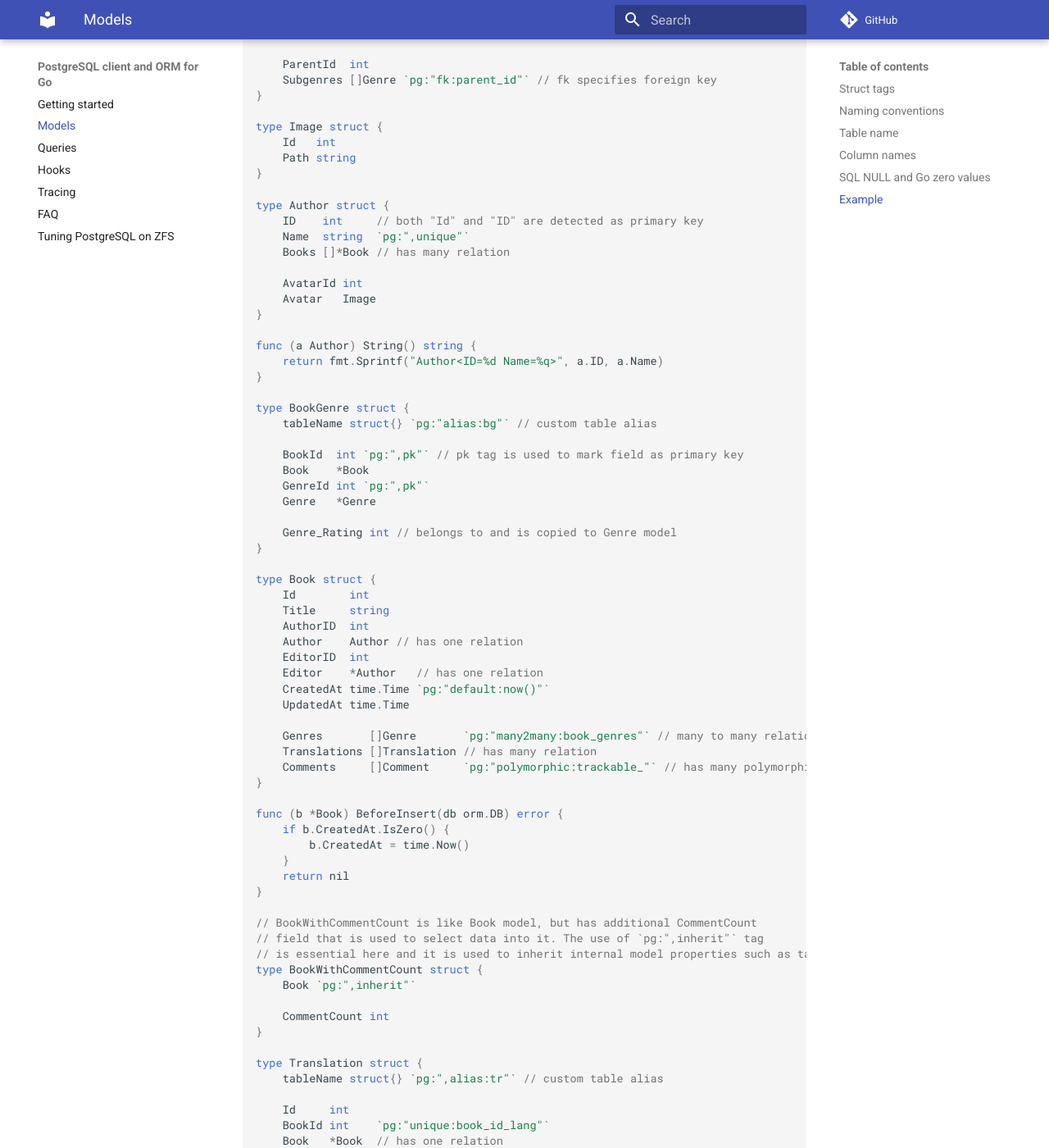
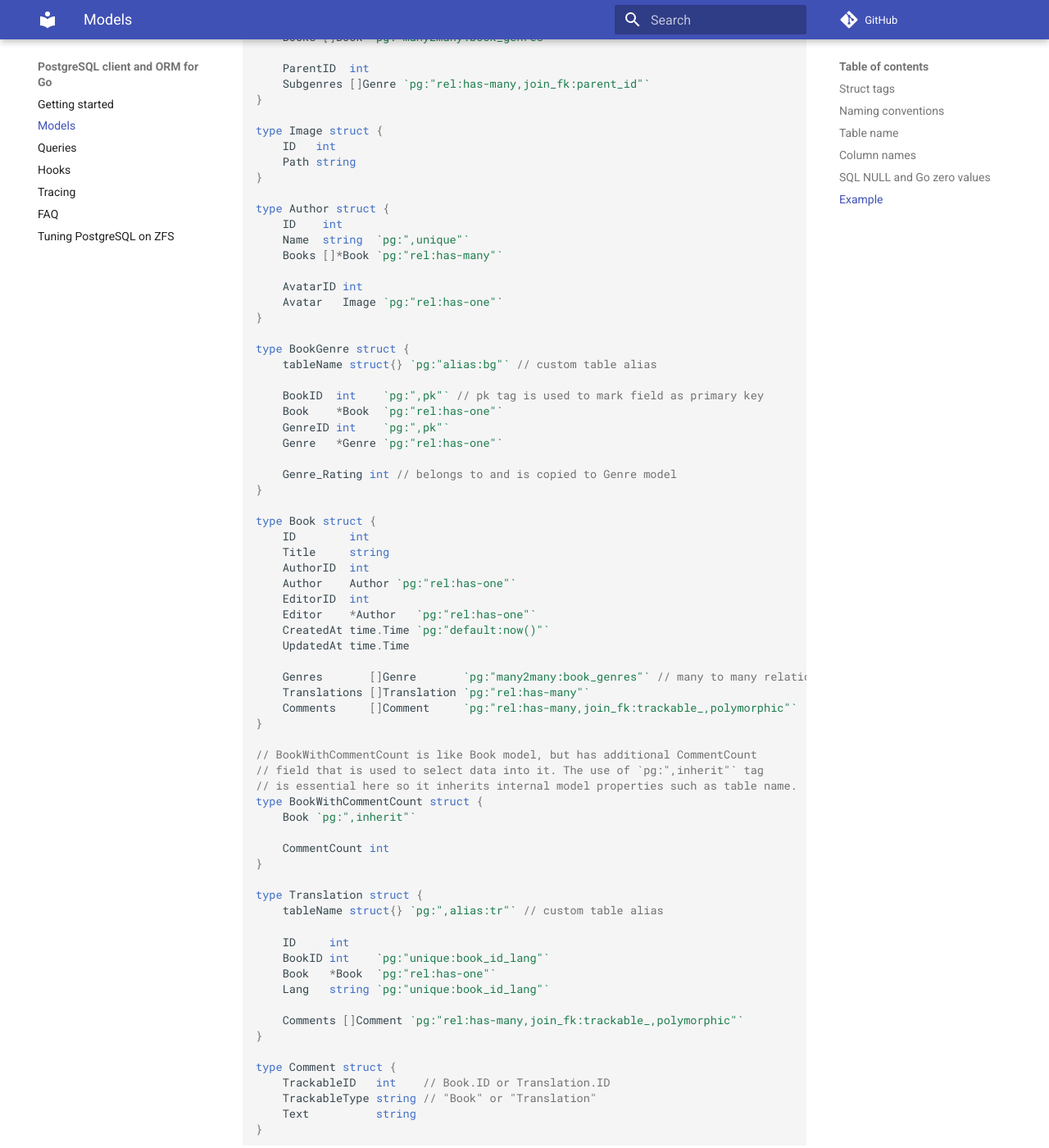
Before and after one commit to go-pg/docs, an MkDocs documentation site: the page built from docs/models.md, in a window 1280 px wide and 1400 px high, scrolled down 4641 px. Shown: the whole window at 82% size. Built offline with MkDocs 1.6.1 and Material for MkDocs 9.7.7, drawn with Linux system fonts in a browser that asks for light colours; comment, search, counter and statistics services are not loaded; some of the changed text lies outside the part shown.

````diff
--- a/docs/models.md
+++ b/docs/models.md
@@ -38,19 +38,20 @@ To override defaults, use following optional struct field tags:
 
 Additionally following tags can be used on ORM relations (not columns):
 
-| Tag                                                 | Comment                                                                  |
-| --------------------------------------------------- | ------------------------------------------------------------------------ |
-| User \*User \`pg:"fk:user_id"\`                     | Overrides default foreign key for base table.                            |
-| Comments []Comment \`pg:"polymorphic:trackable\_"\` | Column prefix for polymorphic has-many relation.                         |
-| Genres []Genre \`pg:"many2many:book_genres"\`       | Junction table for many-to-many relation.                                |
-| Genres []Genre \`pg:"join_fk:book_id"\`             | Overrides default foreign key for joined table in many-to-many relation. |
+| Tag                                                         | Comment                                           |
+| ----------------------------------------------------------- | ------------------------------------------------- |
+| Editor \*Author `pg:"rel:has-one"`                          | Marks Editor field as a has-one relation.         |
+| User \*User \`pg:"fk:user_id"\`                             | Overrides default foreign key for a base table.   |
+| Genres []Genre \`pg:"join_fk:book_id"\`                     | Overrides default foreign key for a joined table. |
+| Comments []Comment \`pg:"polymorphic,join_fk:trackable\_"\` | Polymorphic has-many relation.                    |
+| Genres []Genre \`pg:"many2many:book_genres"\`               | Junction table for many-to-many relation.         |
 
 ## Naming conventions
 
 To avoid errors, use [snake_case](https://en.wikipedia.org/wiki/Snake_case) names.
 
-If you get spurious parser errors you should try to quote the identifier to see if the problem goes
-away.
+If you get spurious SQL parser errors you should try to quote the identifier to see if the problem
+goes away.
 
 <!-- prettier-ignore -->
 !!! Warning
@@ -66,8 +67,8 @@ away.
 ## Table name
 
 Table name and alias are automatically derived from the struct name by underscoring it. Table name
-is also pluralized, for example struct `Genre` gets table name `genres` and alias `genre`. Default table
-name and alias can be overrided using `tableName` field:
+is also pluralized, for example struct `Genre` gets table name `genres` and alias `genre`. Default
+table name and alias can be overrided using `tableName` field:
 
 ```go
 type Genre struct {
@@ -103,8 +104,8 @@ func init() {
 
 ## Column names
 
-Column name is derived from the struct field name by underscoring it, for example struct field `ParentId`
-gets column name `parent_id`. Default column name can be overridden using `pg` tag:
+Column name is derived from the struct field name by underscoring it, for example struct field
+`ParentId` gets column name `parent_id`. Default column name can be overridden using `pg` tag:
 
 ```go
 type Genre struct {
@@ -112,8 +113,8 @@ type Genre struct {
 }
 ```
 
-Column type is derived from struct field type, for example Go `string` is mapped to PostgreSQL `text`.
-Default column type can be overriden with `pg:"type:varchar(255)"` tag.
+Column type is derived from struct field type, for example Go `string` is mapped to PostgreSQL
+`text`. Default column type can be overriden with `pg:"type:varchar(255)"` tag.
 
 | Go type            | PostgreSQL type  |
 | ------------------ | ---------------- |
@@ -160,70 +161,59 @@ type Genre struct {
     // By default go-pg generates table name and alias from struct name.
     tableName struct{} `pg:"genres,alias:genre"` // default values are the same
 
-    Id     int // Id is automatically detected as primary key
+    ID     int
     Name   string
     Rating int `pg:"-"` // - is used to ignore field
 
-    Books []Book `pg:"many2many:book_genres"` // many to many relation
+    Books []Book `pg:"many2many:book_genres"`
 
-    ParentId  int
-    Subgenres []Genre `pg:"fk:parent_id"` // fk specifies foreign key
+    ParentID  int
+    Subgenres []Genre `pg:"rel:has-many,join_fk:parent_id"`
 }
 
 type Image struct {
-    Id   int
+    ID   int
     Path string
 }
 
 type Author struct {
-    ID    int     // both "Id" and "ID" are detected as primary key
+    ID    int
     Name  string  `pg:",unique"`
-    Books []*Book // has many relation
+    Books []*Book `pg:"rel:has-many"`
 
-    AvatarId int
-    Avatar   Image
-}
-
-func (a Author) String() string {
-    return fmt.Sprintf("Author<ID=%d Name=%q>", a.ID, a.Name)
+    AvatarID int
+    Avatar   Image `pg:"rel:has-one"`
 }
 
 type BookGenre struct {
     tableName struct{} `pg:"alias:bg"` // custom table alias
 
-    BookId  int `pg:",pk"` // pk tag is used to mark field as primary key
-    Book    *Book
-    GenreId int `pg:",pk"`
-    Genre   *Genre
+    BookID  int    `pg:",pk"` // pk tag is used to mark field as primary key
+    Book    *Book  `pg:"rel:has-one"`
+    GenreID int    `pg:",pk"`
+    Genre   *Genre `pg:"rel:has-one"`
 
     Genre_Rating int // belongs to and is copied to Genre model
 }
 
 type Book struct {
-    Id        int
+    ID        int
     Title     string
     AuthorID  int
-    Author    Author // has one relation
+    Author    Author `pg:"rel:has-one"`
     EditorID  int
-    Editor    *Author   // has one relation
+    Editor    *Author   `pg:"rel:has-one"`
     CreatedAt time.Time `pg:"default:now()"`
     UpdatedAt time.Time
 
     Genres       []Genre       `pg:"many2many:book_genres"` // many to many relation
-    Translations []Translation // has many relation
-    Comments     []Comment     `pg:"polymorphic:trackable_"` // has many polymorphic relation
-}
-
-func (b *Book) BeforeInsert(db orm.DB) error {
-    if b.CreatedAt.IsZero() {
-        b.CreatedAt = time.Now()
-    }
-    return nil
+    Translations []Translation `pg:"rel:has-many"`
+    Comments     []Comment     `pg:"rel:has-many,join_fk:trackable_,polymorphic"`
 }
 
 // BookWithCommentCount is like Book model, but has additional CommentCount
 // field that is used to select data into it. The use of `pg:",inherit"` tag
-// is essential here and it is used to inherit internal model properties such as table name.
+// is essential here so it inherits internal model properties such as table name.
 type BookWithCommentCount struct {
     Book `pg:",inherit"`
 
@@ -233,16 +223,16 @@ type BookWithCommentCount struct {
 type Translation struct {
     tableName struct{} `pg:",alias:tr"` // custom table alias
 
-    Id     int
-    BookId int    `pg:"unique:book_id_lang"`
-    Book   *Book  // has one relation
+    ID     int
+    BookID int    `pg:"unique:book_id_lang"`
+    Book   *Book  `pg:"rel:has-one"`
     Lang   string `pg:"unique:book_id_lang"`
 
-    Comments []Comment `pg:",polymorphic:trackable_"` // has many polymorphic relation
+    Comments []Comment `pg:"rel:has-many,join_fk:trackable_,polymorphic"`
 }
 
 type Comment struct {
-    TrackableId   int    // Book.Id or Translation.Id
+    TrackableID   int    // Book.ID or Translation.ID
     TrackableType string // "Book" or "Translation"
     Text          string
 }
````
Also changed, not shown: docs/queries.md (+110 -62 lines).
